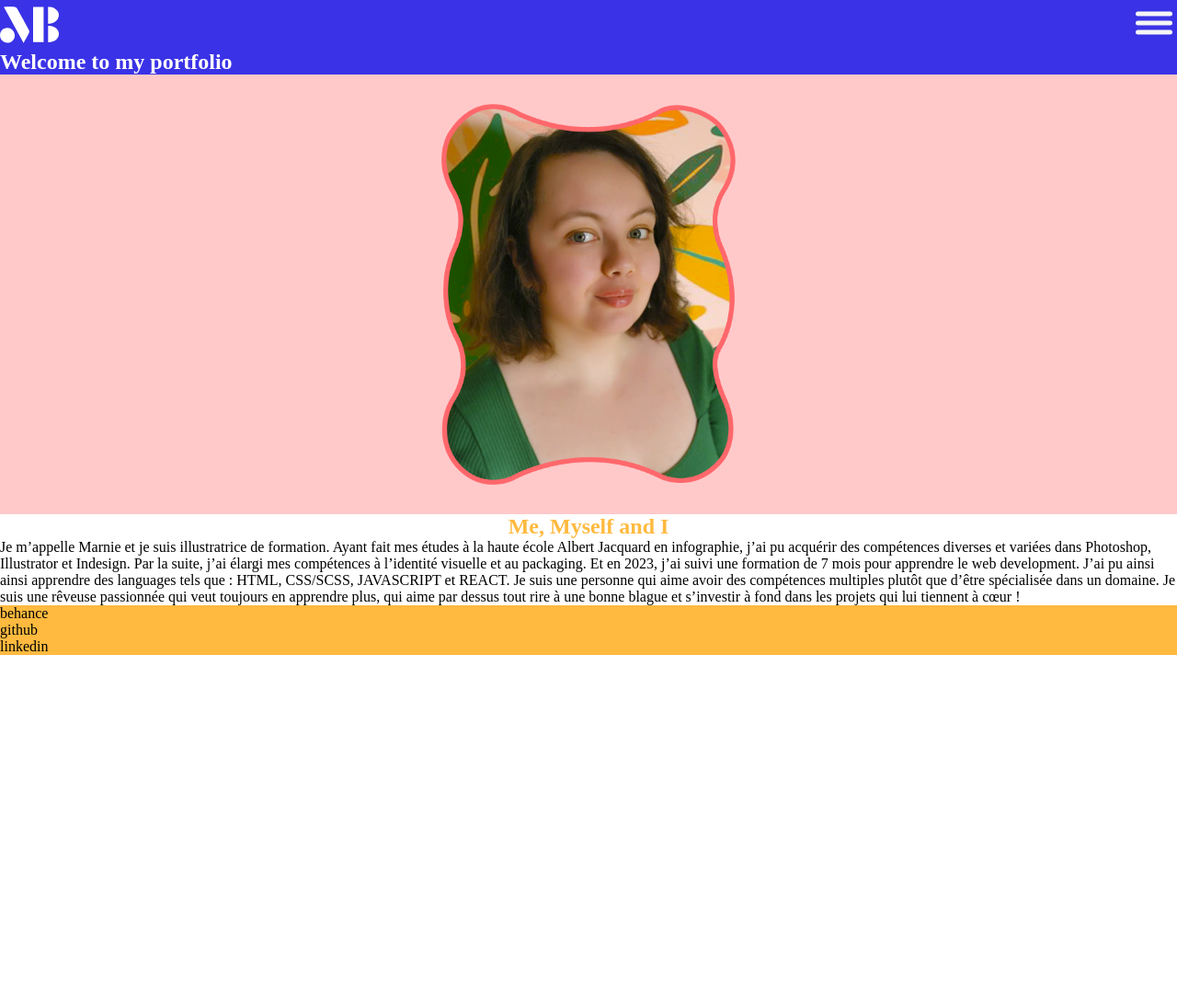
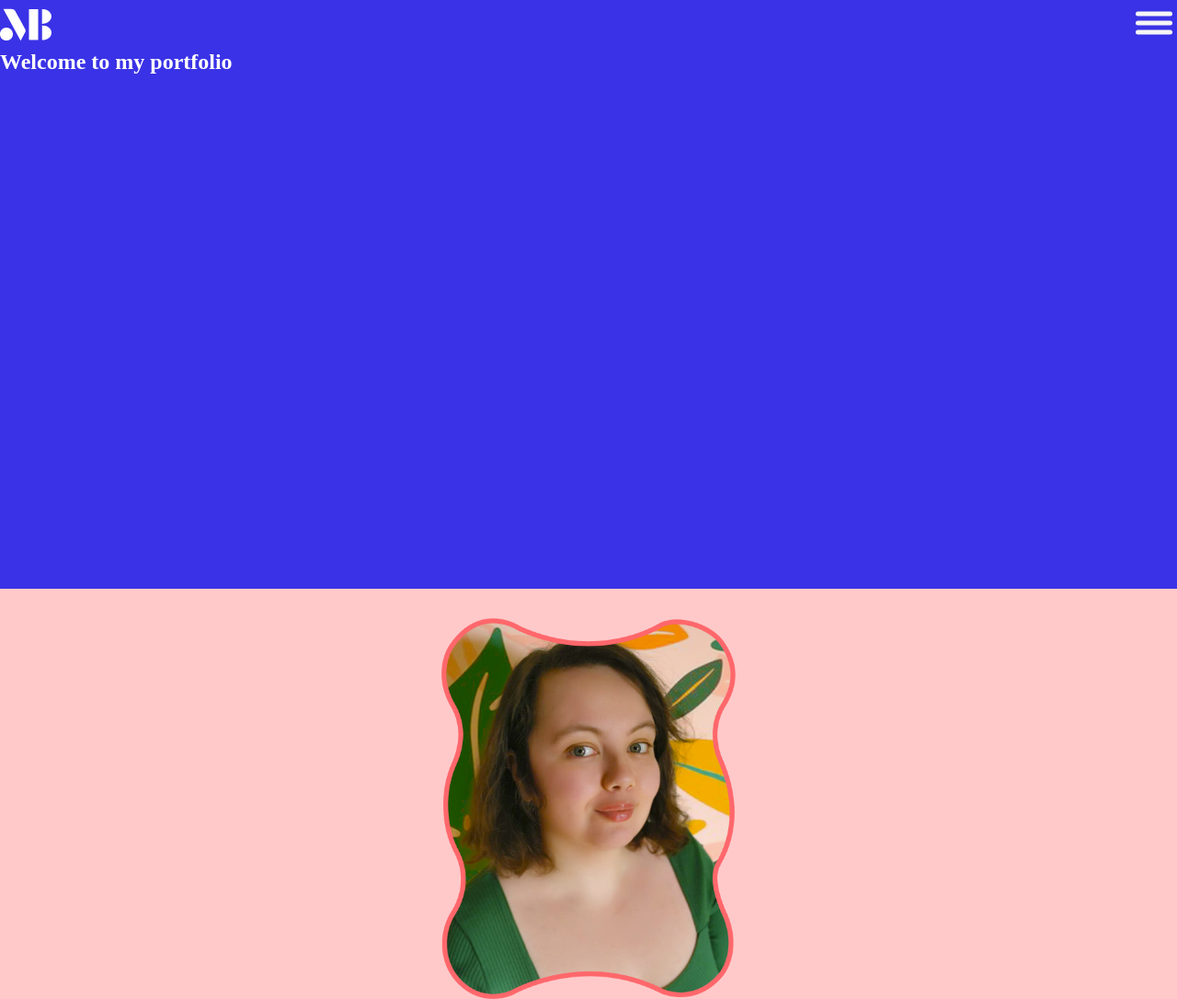
Before and after one commit to MarnieBenalia/Portfolio, a plain HTML site: page index.html in a window 1280 px wide. Shown: the top 1086 px of the page at 92% size. Before the commit the page ends 800 px from the top, so only its background shows below. Drawn offline with Linux system fonts and the light colour scheme.

Commit message:
workdayone

```diff
--- a/styles/partials/_homepage.scss
+++ b/styles/partials/_homepage.scss
@@ -3,7 +3,7 @@
 
 .homepage {
     width:100%;
-    height:100%;
+    height:40em;
     background-color: h.$bleu;
 }
 
@@ -13,7 +13,7 @@ h1{
 
 .logo{
     fill:white;
-    width:4em;
+    width:3.5em;
 }
 
 .navbar{
@@ -23,6 +23,7 @@ h1{
 
 .menu-nav{
     list-style-type: none;
+    text-align:center;
     color:white;
     position:absolute;
     background-color: h.$bleu;
@@ -30,4 +31,8 @@ h1{
     margin-left:-200%;
     transition: all 0.7s;
     padding:2%;
+    width: 100%;
 }
+li{
+    padding: 2%;
+}
```
Also changed, not shown: styles/styles.css, 1 other file.
